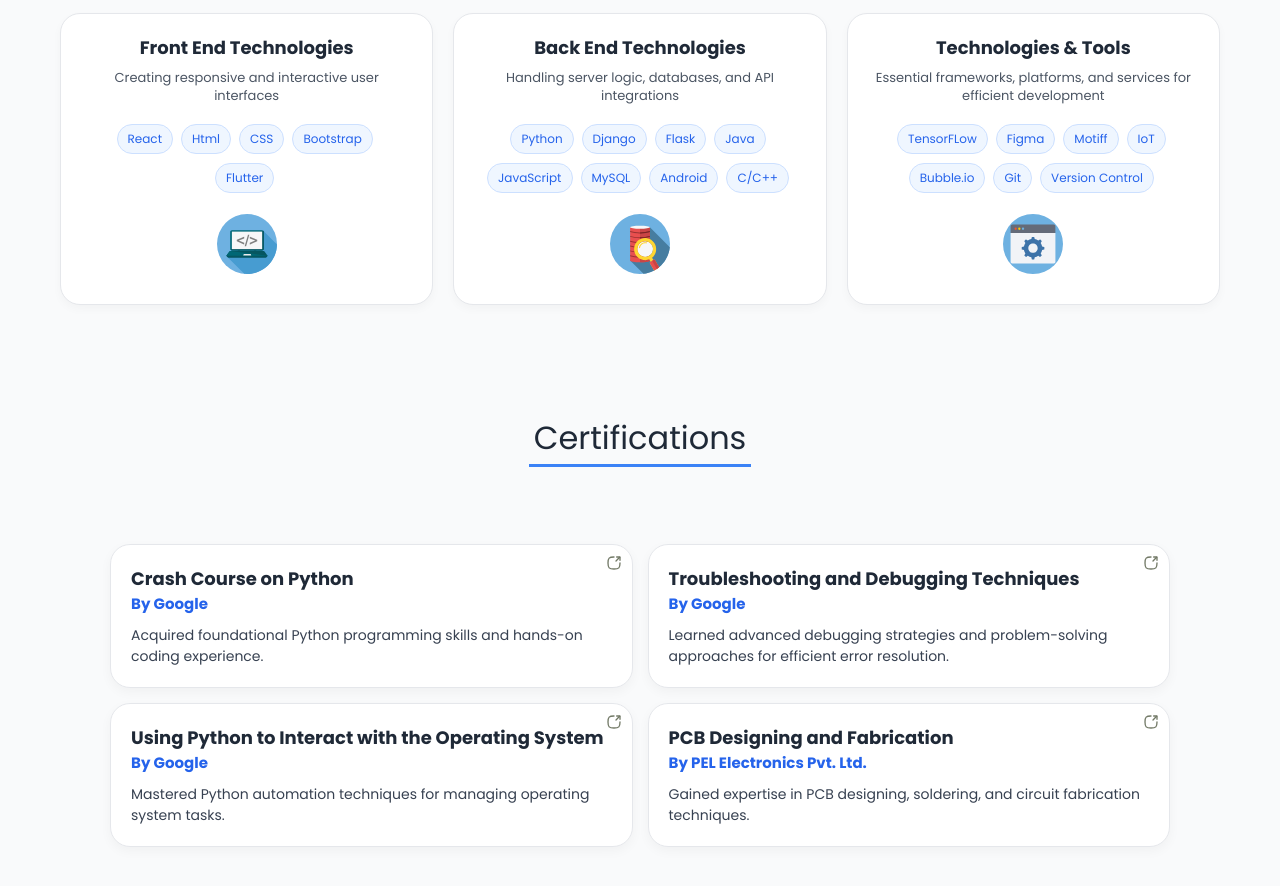
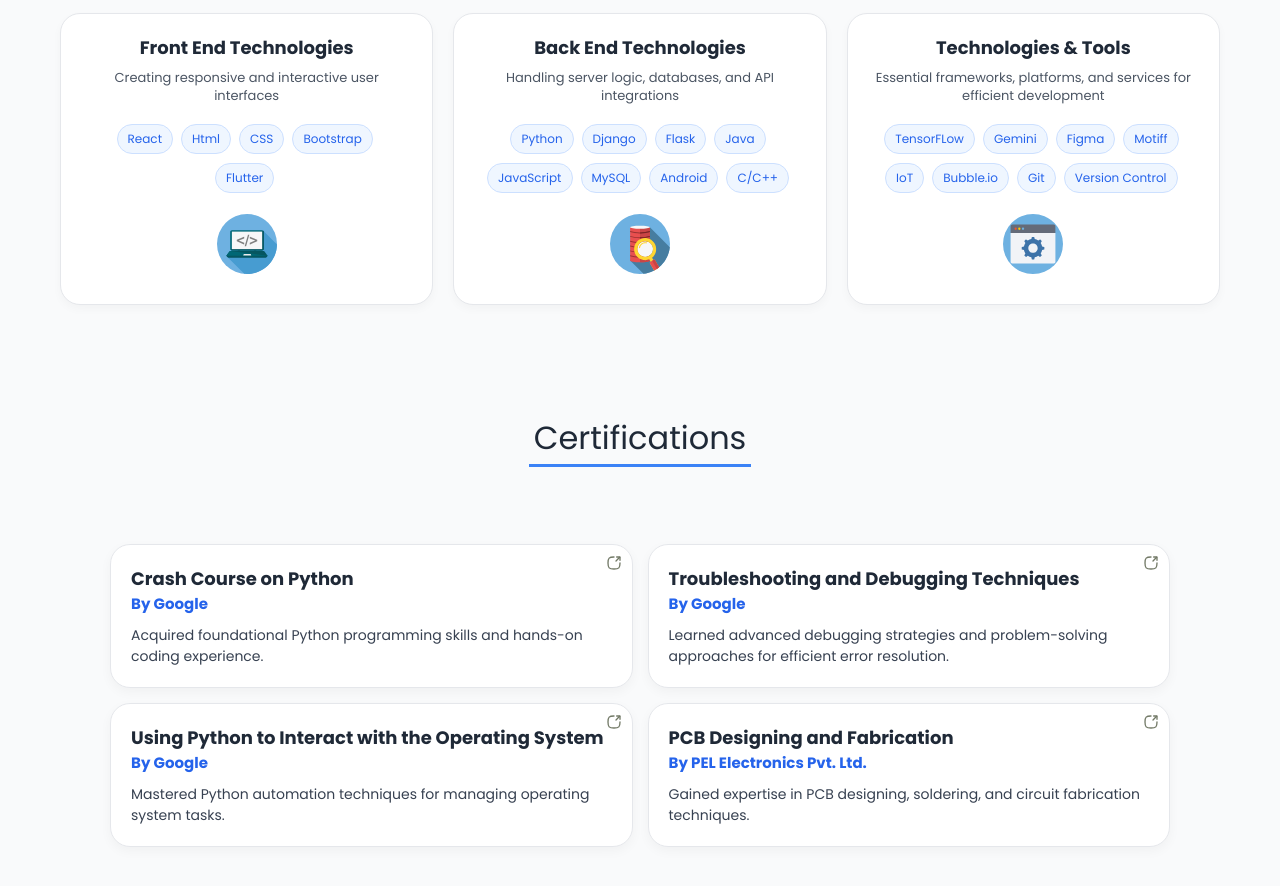
Before and after one commit to parmartanishq/Tanishq-Parmar-Portfolio, a React (Vite) app: page / in a window 1280 px wide. Shown: the part 1560-2446 px from the top of the page. Built offline with nearby package versions, Linux system fonts and the light colour scheme.

Commit message:
Skills Updated

```diff
--- a/src/Components/Skills/Skills.jsx
+++ b/src/Components/Skills/Skills.jsx
@@ -26,6 +26,7 @@ const Skills = ({ theme }) => {
     ]
     const tool_skills = [
         'TensorFLow',
+        'Gemini',
        'Figma',
        'Motiff',
         'IoT',
```
